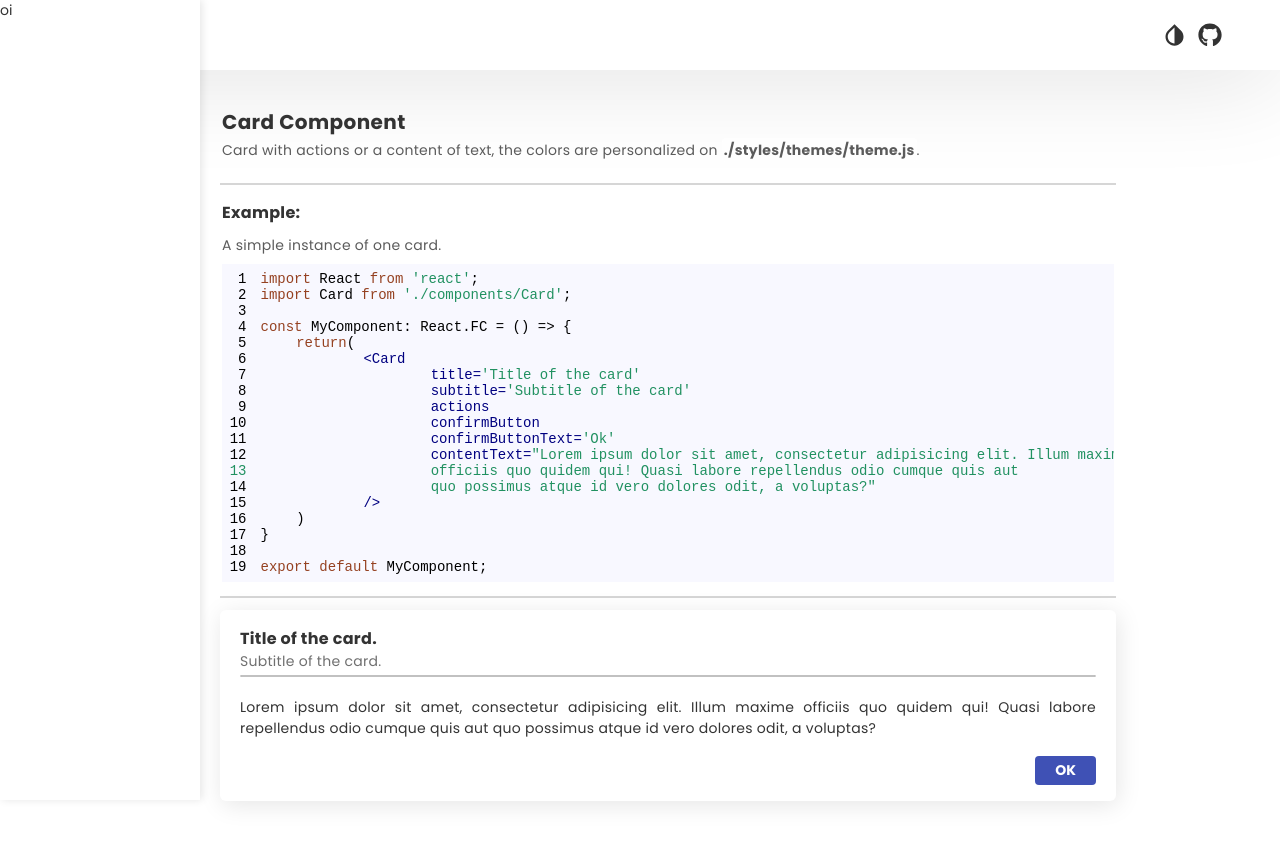
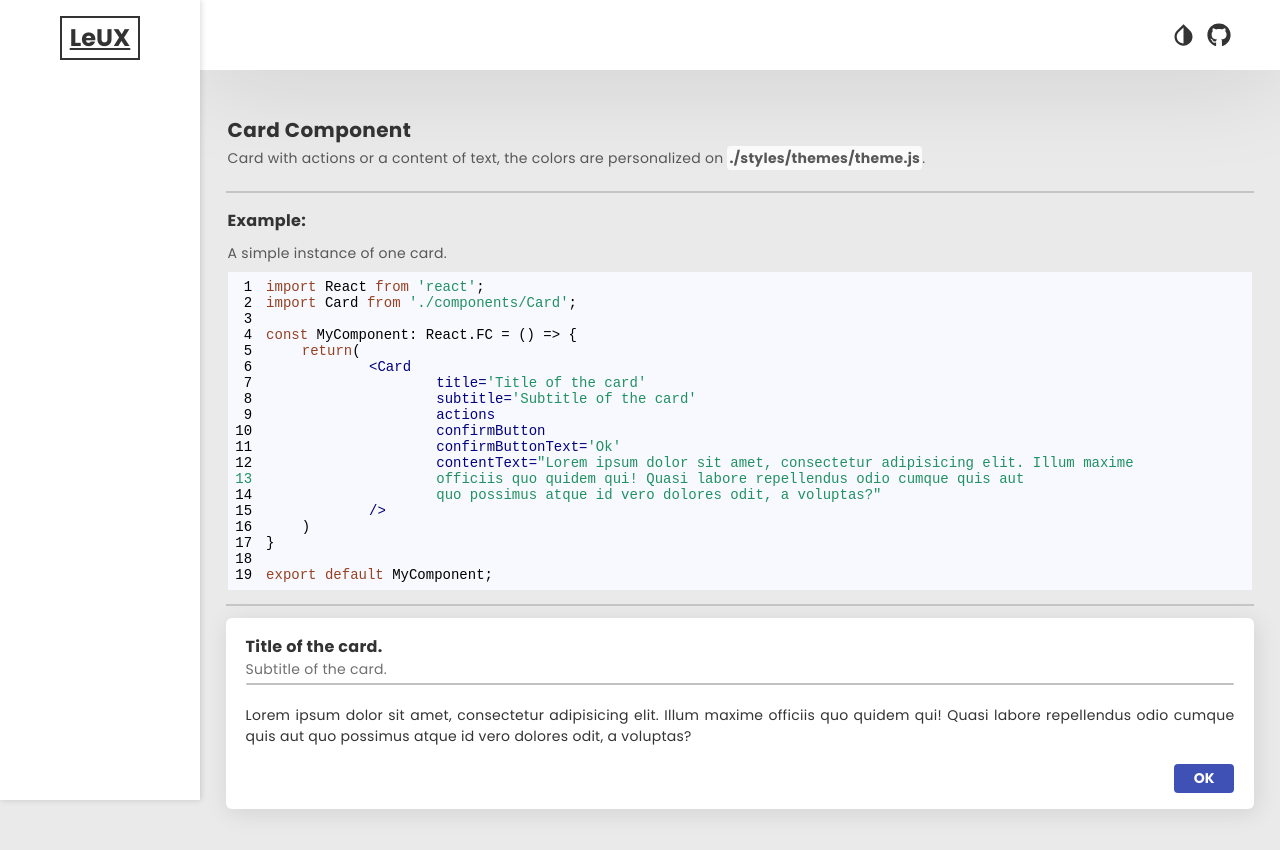
Before and after one commit to hiimlex/ui-styled-components, a React (Create React App) app: page / in a window 1280 px wide. Shown: the top 850 px of the page. Built offline with nearby package versions, Linux system fonts and the light colour scheme.

Commit message:
side bar styled fixed

```diff
--- a/src/App.tsx
+++ b/src/App.tsx
@@ -4,7 +4,7 @@ import { DefaultTheme, ThemeProvider } from 'styled-components';
 import Header from './components/Header';
 import Sidebar from './components/Sidebar';
 import CardPage from './pages/CardPage';
-import GlobalStyle from './styles/global';
+import GlobalStyle, { GlobalContainer, InnerContent } from './styles/global';
 import dark from './styles/themes/dark';
 import light from './styles/themes/light';
 import deleteAllCookies from './utils/deleteCookies';
@@ -25,13 +25,17 @@ function App() {
 		<>
 			<ThemeProvider theme={theme}>
 				<GlobalStyle />
+				<GlobalContainer>
 					<Sidebar></Sidebar>
+					<InnerContent>
 						<Header toggleTheme={toggleTheme} title={theme.title} />
 						<Router basename="/ui-styled-components">
 							<Switch>
 								<Route exact path="/" component={CardPage}></Route>
 							</Switch>
 						</Router>
+					</InnerContent>
+				</GlobalContainer>
 			</ThemeProvider>
 		</>
 	);
--- a/src/components/Doc/styles.ts
+++ b/src/components/Doc/styles.ts
@@ -1,15 +1,14 @@
 import styled from 'styled-components';
 
 export const Container = styled.div`
-	width: 70%;
+	width: auto;
 	min-height: auto;
-	margin: auto;
+	margin: 1vh 2vw;
 	display: flex;
 	flex-direction: column;
 	padding: 4vh 0;
 	align-items: flex-start;
-	justify-content: center;
-	margin-left: 220px;
+	justify-content: flex-start;
 `;
 
 export const Title = styled.h4`
--- a/src/components/Header/index.tsx
+++ b/src/components/Header/index.tsx
@@ -1,12 +1,12 @@
 import React, { useContext } from 'react';
-import { HeaderTab, Title, Link, Container, Nav } from './styles';
 import { FaGithub } from 'react-icons/fa';
 import { MdInvertColors } from 'react-icons/md';
 import { ThemeContext } from 'styled-components';
+import { Container, HeaderTab, Nav } from './styles';
 
 interface Props {
-	toggleTheme(): void,
-	title: string,
+	toggleTheme(): void;
+	title: string;
 }
 
 const Header: React.FC<Props> = (props: Props) => {
@@ -15,16 +15,25 @@ const Header: React.FC<Props> = (props: Props) => {
 	return (
 		<HeaderTab>
 			<Container>
-				<Title>
-					<Link href="https://linktr.ee/yuninho" target="_blank">LeUX</Link>
-				</Title>
 				<Nav>
-					<MdInvertColors size={27} color={colors.text} style={{ cursor: 'pointer', marginRight: 10 }} onClick={props.toggleTheme} />
-					<FaGithub size={24} color={colors.text} style={{ cursor: 'pointer' }} onClick={() => { window.open('https://github.com/hiimlex/ui-styled-components/') }} />
+					<MdInvertColors
+						size={27}
+						color={colors.text}
+						style={{ cursor: 'pointer', marginRight: 10 }}
+						onClick={props.toggleTheme}
+					/>
+					<FaGithub
+						size={24}
+						color={colors.text}
+						style={{ cursor: 'pointer' }}
+						onClick={() => {
+							window.open('https://github.com/hiimlex/ui-styled-components/');
+						}}
+					/>
 				</Nav>
 			</Container>
 		</HeaderTab>
 	);
-}
+};
 
 export default Header;
--- a/src/components/Header/styles.ts
+++ b/src/components/Header/styles.ts
@@ -14,29 +14,8 @@ export const Container = styled.div`
 	width: 70%;
 	display: flex;
 	align-items: center;
-	justify-content: space-between;
+	justify-content: flex-end;
 	flex: 0.7 1 auto;
-`;
-
-export const Title = styled.h1`
-	color: ${(props) => props.theme.colors.text};
-	font-size: 24px;
-	line-height: 24px;
-	border: 2px solid;
-	padding: 8px;
-	border-color: ${(props) => props.theme.colors.text};
-	text-decoration: underline;
-	display: flex;
-	&:hover {
-		opacity: 0.8;
-	}
-`;
-
-export const Link = styled.a`
-	color: ${(props) => props.theme.colors.text};
-	&:visited&:active {
-		color: ${(props) => props.theme.colors.text};
-	}
 `;
 
 export const Nav = styled.nav`
--- a/src/components/Sidebar/index.tsx
+++ b/src/components/Sidebar/index.tsx
@@ -1,8 +1,16 @@
 import React from 'react';
-import { Section } from './styles';
+import { Link, Section, Title } from './styles';
 
 const SideBar = () => {
-	return <Section>oi</Section>;
+	return (
+		<Section>
+			<Title>
+				<Link href="https://linktr.ee/yuninho" target="_blank">
+					LeUX
+				</Link>
+			</Title>
+		</Section>
+	);
 };
 
 export default SideBar;
--- a/src/components/Sidebar/styles.ts
+++ b/src/components/Sidebar/styles.ts
@@ -1,11 +1,35 @@
 import styled from 'styled-components';
 
 export const Section = styled.section`
-	position: fixed;
 	z-index: 2;
 	width: 200px;
 	display: flex;
-	background: ${(props) => props.theme.colors.main};
-	box-shadow: 2px 0 8px rgba(0, 0, 0, 0.1);
+	background: ${(props) => props.theme.colors.background};
+	box-shadow: 1px 0 6px rgba(0, 0, 0, 0.15);
 	height: 100vh;
+	position: fixed;
+	flex-direction: column;
+	align-items: center;
 `;
+
+export const Title = styled.h1`
+	color: ${(props) => props.theme.colors.text};
+	font-size: 24px;
+	line-height: 24px;
+	border: 2px solid;
+	padding: 8px;
+	border-color: ${(props) => props.theme.colors.text};
+	text-decoration: underline;
+	display: flex;
+	&:hover {
+		opacity: 0.8;
+	}
+	margin: 2vh 0;
+`;
+
+export const Link = styled.a`
+	color: ${(props) => props.theme.colors.text};
+	&:visited&:active {
+		color: ${(props) => props.theme.colors.text};
+	}
+`;
--- a/src/styles/global.ts
+++ b/src/styles/global.ts
@@ -1,4 +1,4 @@
-import { createGlobalStyle } from 'styled-components';
+import styled, { createGlobalStyle } from 'styled-components';
 
 export default createGlobalStyle`
 	* {
@@ -29,3 +29,18 @@ export default createGlobalStyle`
 			border-radius: 8px;
 	}
 `;
+
+export const GlobalContainer = styled.div`
+	display: flex;
+	justify-content: space-between;
+	width: 100%;
+	height: 100%;
+	position: relative;
+`;
+
+export const InnerContent = styled.div`
+	display: flex;
+	flex-direction: column;
+	overflow: auto;
+	margin-left: 200px;
+`;
--- a/src/styles/themes/light.ts
+++ b/src/styles/themes/light.ts
@@ -8,7 +8,7 @@ export default {
 		secundary: '#673AB7',
 		warning: '#D72638',
 		success: '#2196F3',
-		main: '#fff',
+		main: '#eaeaea',
 		background: '#ffffff',
 		text: '#333',
 		white: '#fff',
```
Also changed, not shown: 1 other file (tests, documents, lock files or other folders). Lines whose indentation alone changed are shown as unchanged.
